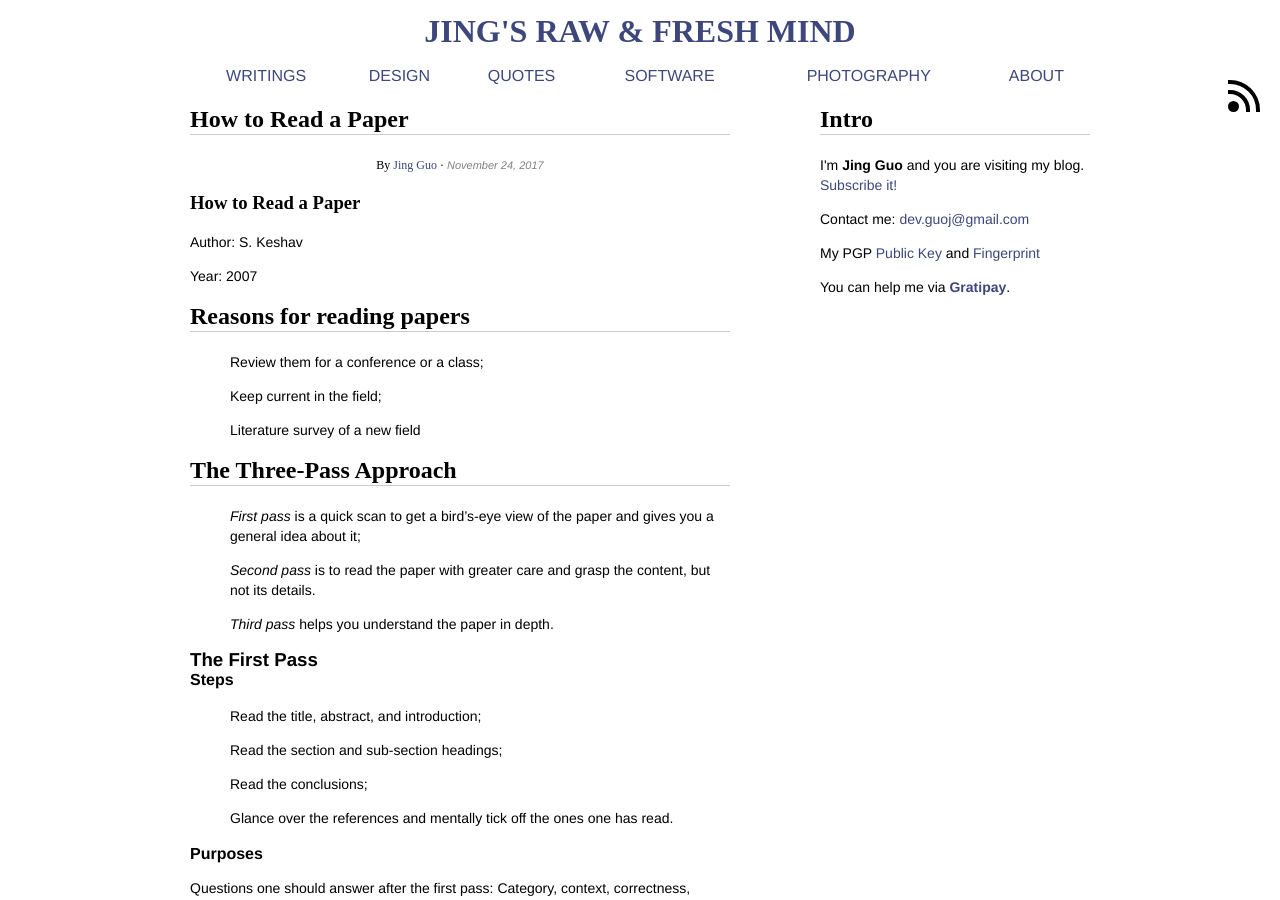
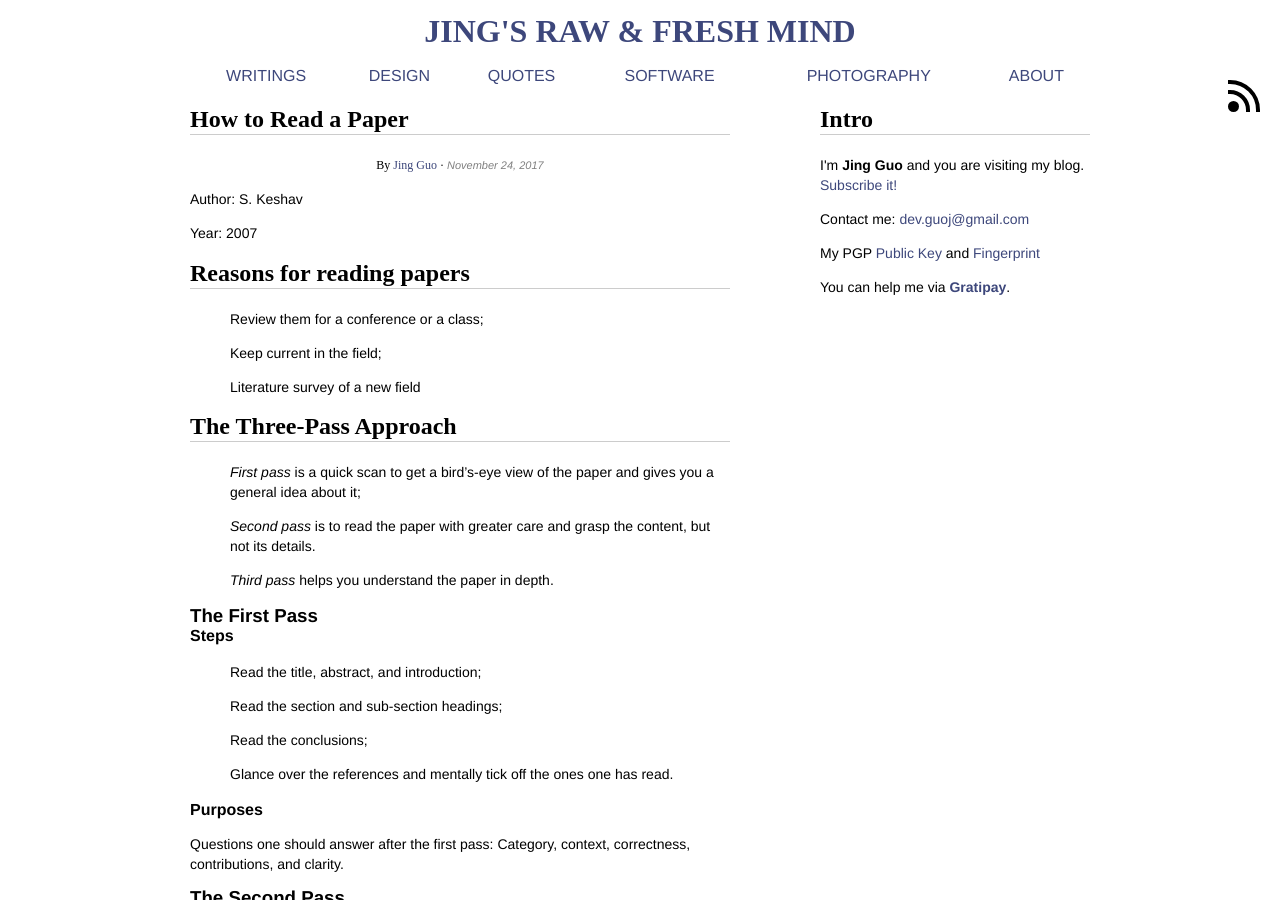
Before and after one commit to guojing0/guojing0.github.io, a Jekyll site: the page built from _posts/2017-11-24-how-to-read-a-paper.md, in a window 1280 px wide and 900 px high. Built offline with Jekyll 4.4.1, drawn with Linux system fonts in a browser that asks for light colours.

Commit message:
remove title

```diff
--- a/_posts/2017-11-24-how-to-read-a-paper.md
+++ b/_posts/2017-11-24-how-to-read-a-paper.md
@@ -2,8 +2,6 @@
 layout: modern
 title: How to Read a Paper
 ---
-
-# How to Read a Paper
 
 Author: S. Keshav
 
```
